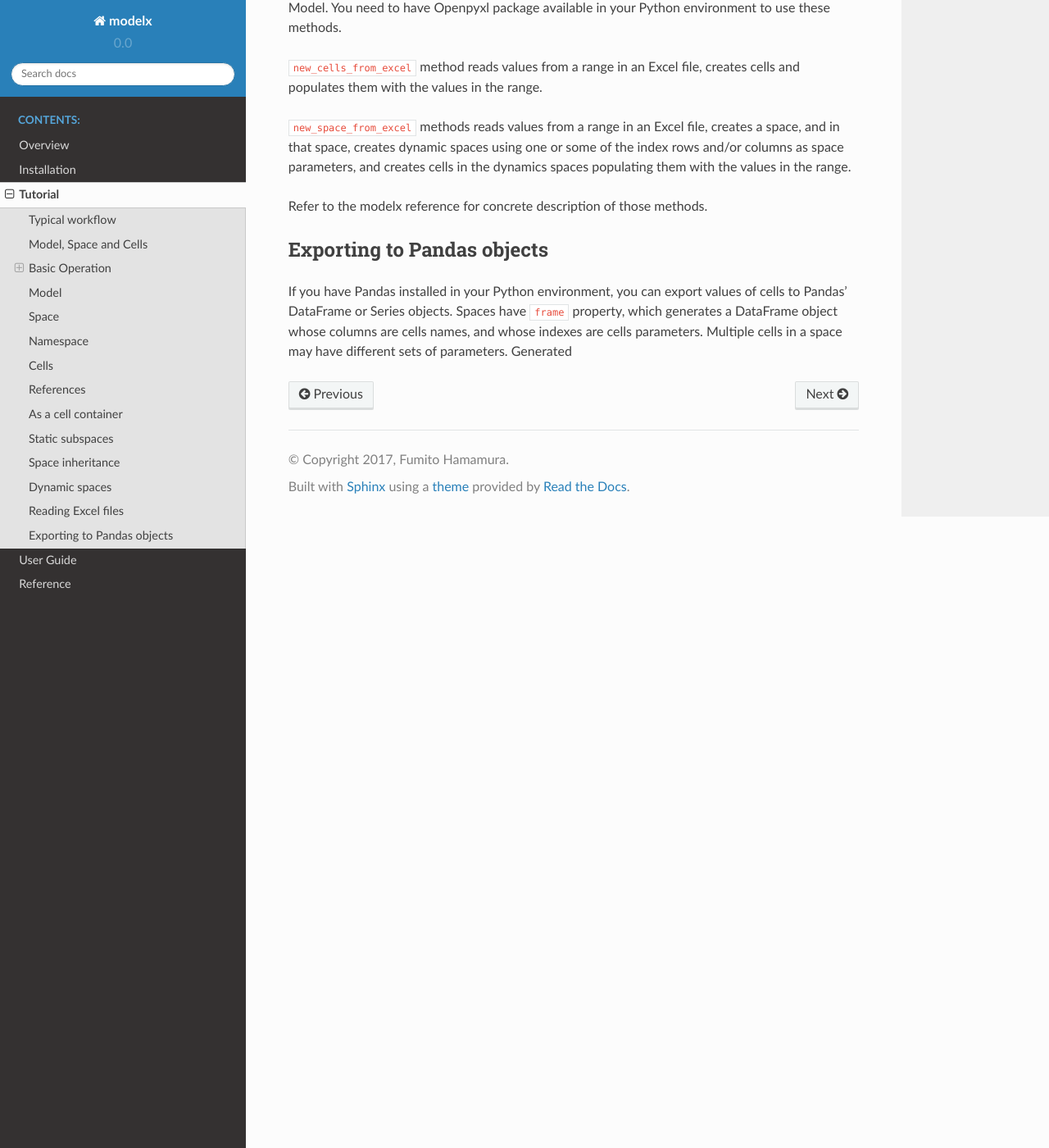
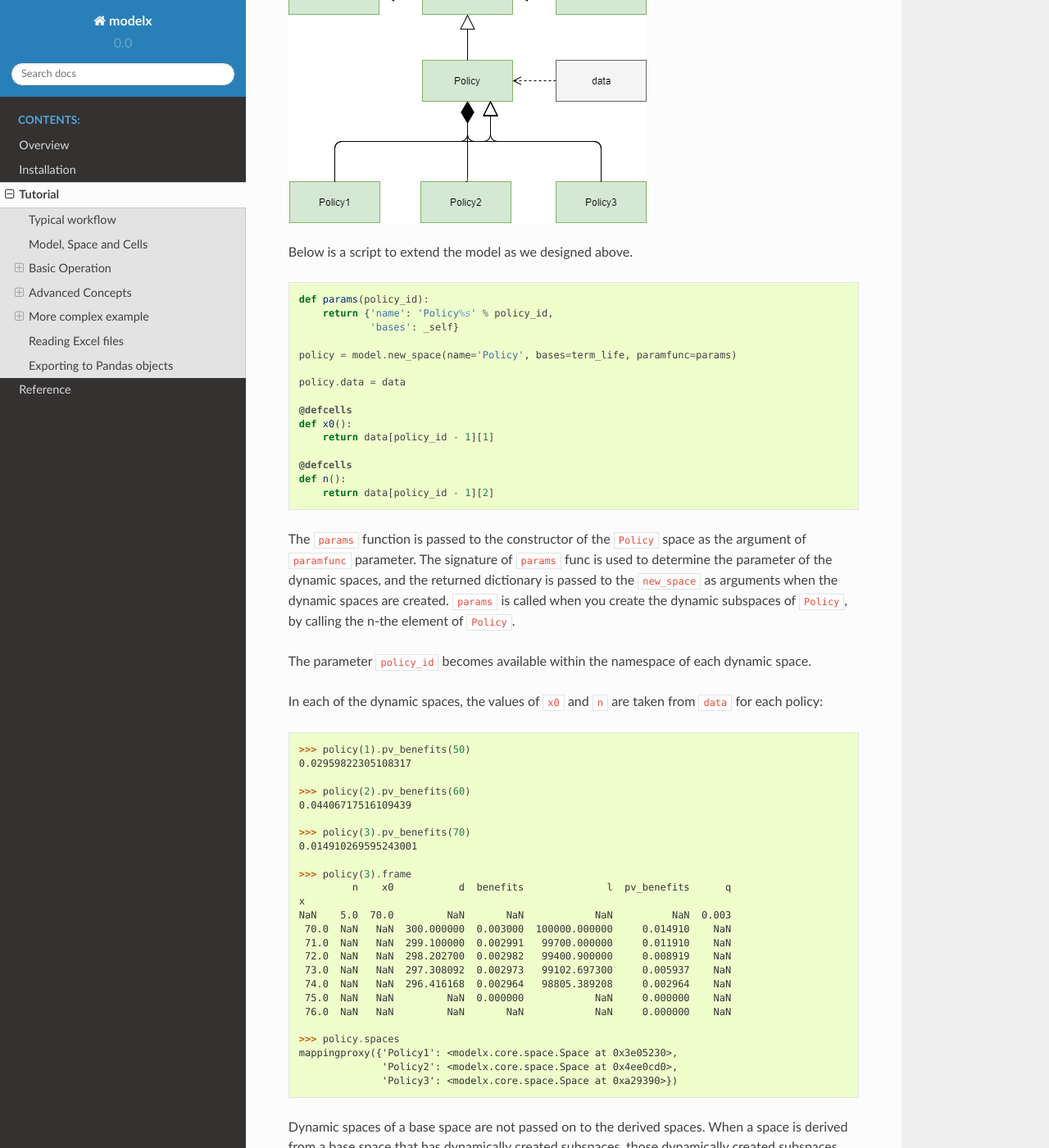
Before and after one commit to fumitoh/modelx, a Sphinx documentation site: the page built from doc/source/tutorial.rst, in a window 1280 px wide and 1400 px high, scrolled down 15213 px. Shown: the whole window at 82% size. Built offline with Sphinx 7.4.7 and the Read the Docs theme 2.0.0, drawn with Linux system fonts in a browser that asks for light colours; some of the changed text lies outside the part shown.

Commit message:
DOC: Edited tutorial.rst and removed unused rst files

```diff
--- a/doc/source/index.rst
+++ b/doc/source/index.rst
@@ -13,7 +13,6 @@
    overview
    installation
    tutorial
-   userguide
    reference/index
 
 
--- a/doc/source/introduction/index.rst
+++ /dev/null
@@ -1,4 +0,0 @@
-Introduction
-============
-
-hogehoge
--- a/doc/source/samples/sample_inheritance.py
+++ b/doc/source/samples/sample_inheritance.py
@@ -85,29 +85,25 @@
 def n():
     return data[policy_id - 1][2]
 
-def params(policy_id):
-    return {'name': 'Policy%s' % policy_id,
-            'bases': _self}
-
 # ---------------------------------------------------------------------
 # line:xx-yy
 
-def params(policy_id):
-    return {'name': 'Policy%s' % policy_id,
-            'bases': [_self,
-                      Endowment if data[policy_id - 1][0] == 2
-                      else TermLife]}
-
-policy = model.new_space(name='ThePolicy', paramfunc=params)
-
-policy.data = data
-policy.Endowment = endowment
-policy.TermLife = term_life
-
-@defcells
-def x0():
-    return data[policy_id - 1][1]
-
-@defcells
-def n():
-    return data[policy_id - 1][2]
+# def params(policy_id):
+#     return {'name': 'Policy%s' % policy_id,
+#             'bases': [_self,
+#                       Endowment if data[policy_id - 1][0] == 2
+#                       else TermLife]}
+#
+# policy = model.new_space(name='ThePolicy', paramfunc=params)
+#
+# policy.data = data
+# policy.Endowment = endowment
+# policy.TermLife = term_life
+#
+# @defcells
+# def x0():
+#     return data[policy_id - 1][1]
+#
+# @defcells
+# def n():
+#     return data[policy_id - 1][2]
--- a/doc/source/tutorial.rst
+++ b/doc/source/tutorial.rst
@@ -88,7 +88,7 @@
 We'll assume importing ``*`` in this tutorial, but be reminded that this
 is not a good practice when you write Python modules.
 
-Creating a model
+Creating a Model
 ^^^^^^^^^^^^^^^^
 
 The next statement performs two assignments in one line
@@ -108,16 +108,15 @@
 If no name is given as the argument,
 the returned model is named automatically by modelx.
 
-Creating a space
+Creating a Space
 ^^^^^^^^^^^^^^^^
 
-modelx keeps track of the 'current' model. This is somewhat
+``new_space()``, in the next line creates a new space in the 'current' model.
+In this case, the 'current' model is set to the one we just created.
+modelx keeping track of the 'current' model is somewhat
 analogous to how a spareadsheet program has 'active' book.
-In addition to creating a new model, ``new_model()`` function sets
-the current model to the new model we just created.
 
-``new_space()``, on the same line creates a new space in the current model.
-Just as with the models, the name of the space can be specified by
+Just as with the model, the name of the space can be specified by
 passing it to the method ``name`` argument, otherwise the space gets its
 name by modelx.
 
@@ -312,9 +311,12 @@
   5    0
   Name: fibo, dtype: int64
 
+Advanced Concepts
+-----------------
+
 
 Model
------
+^^^^^
 Models are to modelx what workbooks are to a spreadsheet program.
 Among Model, Space and Cells, Model is the largest concept.
 Models contain spaces.
@@ -322,12 +324,17 @@
 Cells must be contained in a space.
 You can save models to files, and later load them back into memory.
 
+Models are to modelx what workbooks are to a spreadsheet application.
+Model is a unit of work.
+Models contain spaces.
+
 **Getting spaces**
 
 **Global namespace**
 
 Space
------
+^^^^^
+
 Spaces are containers of cells and other spaces.
 If a space contain other spaces, the contained spaces are called subspaces
 of the containing space.
@@ -351,8 +358,21 @@
 To obtain a space object from a Python script,
 
 
+Spaces are to modelx what worksheets are to a spreadsheet application.
+A space contains cells, and/or other spaces.
+
+A space can resides in another space or directly in its containing model.
+
+A space contained in another space is called subspace or child space
+of the containing space.
+
+Space objects contain cells. All cells are contained in one and
+only one space.
+
+
 Namespace
----------
+^^^^^^^^^
+
 In addition to serving as containers, spaces have a very important
 role of being the namespaces for the formulas of their contained cells.
 Spaces have ``namespace`` attribute, which is a mapping of names to objects.
@@ -374,23 +394,26 @@
 The namespace is composed of other mappings. cells, spaces and refs
 
 Cells
------
+^^^^^
+
 A Cells cannot reside in multiple Spaces at the same time.
 A Cells can be moved from one Space to another.
 
 References
-----------
+^^^^^^^^^^
+
 Often times you want access from cells formulas in a space to other objects
 than cells in the same space.
 References are names bound to arbitrary objects that are accessible from
 within the same space.
 
 
-As a cell container
--------------------
 
 Static subspaces
-----------------
+^^^^^^^^^^^^^^^^
+A subspace of another space is a space contained in the other space.
+
+
 As previously mentioned, spaces can be created in another space.
 Spaces in another space are called subspaces of the containing space.
 
@@ -406,7 +429,7 @@
 
 
 Space inheritance
------------------
+^^^^^^^^^^^^^^^^^
 Space inheritance is a concept analogous to class inheritance
 in object-oriented programming languages.
 By making full use of space inheritance, you can minimize duplicated
@@ -432,25 +455,28 @@
 
 https://en.wikipedia.org/wiki/C3_linearization
 
-**Inheritance Example**
+More complex example
+--------------------
 
 Let's see how inheritance works by a simple code of
 pricing life insurance policies.
-First, you create a very simple life model as a space and name it ``Life``.
-You populate the space with cells that calculate the number of death
+First, we are goint to create a very simple life model as a space and name it
+``Life``.
+Then we'll populate the space with cells that calculate the number of death
 and remaining lives by age.
 
-Then to price a term life policy, you derive a ``TermLife`` space from
+Then to price a term life policy, we will derive a ``TermLife`` space from
 the ``Life`` space, and add some cells to calculate death benefits
 paid to the insured, and their present value.
 
-Next, you want to model an endowment policy. Since the endowment policy
+Next, we want to model an endowment policy. Since the endowment policy
 pays out a maturity benefit in addition to the death benefits covered by the
-term life policy, you derive a ``Endowment`` space from ``TermLife``,
+term life policy, we derive a ``Endowment`` space from ``TermLife``,
 and make a residual change to the ``benefits`` formula.
 
 
-**Creating the Life space**
+Creating the Life space
+^^^^^^^^^^^^^^^^^^^^^^^
 
 Below is a mathematical representation of the life model we'll
 build as a ``Life`` space.
@@ -476,13 +502,18 @@
 .. literalinclude:: samples/sample_inheritance.py
    :lines: 6-21
 
-The last line of the code above has the same effect as putting ``@defcells``
-decorator on top of each of the 3 function definitions.
+The second to last line of the code above has the same effect as putting
+``@defcells`` decorator on top of each of the 3 function definitions.
 This line creates 3 new cells
 from the 3 functions in the ``Life`` space, and rebind names ``l``, ``d``,
 ``q`` to the 3 cells in the current scope.
 
-To examine the space, you can check values of the cells in ``Life`` as below::
+You must have noticed that ``l(x)`` formula is referring
+to the name ``x0``, which is not defined yet.
+The last line is for defining ``x0`` as the issue age
+in the ``Life`` model and assigning a value to it.
+
+To examine the space, we can check values of the cells in ``Life`` as below::
 
    >>> l(60)
    97040.17769489168
@@ -503,7 +534,8 @@
     60.0   97040.177695         NaN    NaN
    NaN              NaN         NaN  0.003
 
-**Deriving the Term Life space**
+Deriving the Term Life space
+^^^^^^^^^^^^^^^^^^^^^^^^^^^^
 
 Next, we'll see how we can extend this space to represent a term life policy.
 To simplify things, here we focus on one policy with the sum
@@ -539,9 +571,10 @@
 
 The following 2 cells definitions (2 function definitions with ``defcells``
 decorators), are for adding the cells that did not exist in ``Life``
-space. You must have noticed that the formulas are referring to the names
-that are not defined yet. Those are ``x0``, ``n``, ``disc_rate``.
-We need to define those in the ``Life`` space.
+space. The formulas are referring to the names
+that are not defined yet. Those are ``n``, ``disc_rate``.
+We need to define those in the ``TermLife`` space.
+The reference ``x0`` is inherited from the ``Life`` space.
 
 .. literalinclude:: samples/sample_inheritance.py
    :lines: 46-47
@@ -581,7 +614,8 @@
 so cells are copied from the base spaces to derived space
 upon creating the derived space.
 
-**Deriving the Endowment space**
+Deriving the Endowment space
+^^^^^^^^^^^^^^^^^^^^^^^^^^^^
 
 We're going to create another space to test overriding inherited cells.
 We will derive ``Endowment`` space from ``LifeTerm`` space. The diagram
@@ -641,7 +675,8 @@
 
 
 Dynamic spaces
---------------
+^^^^^^^^^^^^^^
+
 In many situations, you want to apply a set of calculations in a space,
 or a tree of spaces, to different data sets.
 You can achieve that by applying the space inheritance on dynamic spaces.
@@ -651,7 +686,7 @@
 spaces.
 
 To define dynamic spaces in a parent space,
-You create the space with a parameter function whose signature is
+you create the space with a parameter function whose signature is
 used to define space parameters. The parameter function should return,
 if any, a mapping of parameter names to their arguments,
 to be pass on to the ``new_space`` method, when the dynamic spaces
@@ -660,7 +695,9 @@
 To see how this works, let's continue with the previous example.
 In the last example, we manually set the issue age ``x0`` of the policy
 to 50, and the policy term ``n`` to 10.
-Assume we have 3 polices with the following attributes:
+We'll extend this example and create policies as dynamic spaces with
+with different policy attributes.
+Assume we have 3 term life polices with the following attributes:
 
 =========  =========  ===========
 Policy ID  Issue Age  Policy Term
@@ -672,11 +709,64 @@
 
 We'll create this sample data as a nested list::
 
-   >>> data = [[1, 50, 10], [2, 60, 15], [3, 70, 5]]
+   data = [[1, 50, 10], [2, 60, 15], [3, 70, 5]]
 
+The diagram shows the design of the model we are going to create.
+``Policy`` model is the parent space of the 3 dynamic spaces, ``Policy1``,
+``Policy2``, ``Policy3``, each of which represents
+each of the 3 policies above.
+While ``Policy`` is the parent space of the 3 dynamic space,
+it is also the base space of them.
+``Policy`` space inherits its members from ``Term`` model, and in turn
+``Policy`` is inherited by the 3 dynamic spaces.
+
+.. figure:: images/Inheritance2.png
+
+Below is a script to extend the model as we designed above.
 
 .. literalinclude:: samples/sample_inheritance.py
    :lines: 72-86
+
+The ``params`` function is passed to the constructor of the ``Policy`` space
+as the argument of ``paramfunc`` parameter. The signature of ``params`` func
+is used to determine the parameter of the dynamic spaces,
+and the returned dictionary is passed to the ``new_space`` as arguments when
+the dynamic spaces are created.
+``params`` is called when you create the dynamic subspaces of
+``Policy``, by calling the n-the element of ``Policy``.
+
+The parameter ``policy_id`` becomes available within the namespace of each
+dynamic space.
+
+In each of the dynamic spaces, the values of ``x0`` and ``n`` are
+taken from ``data`` for each policy::
+
+   >>> policy(1).pv_benefits(50)
+   0.02959822305108317
+
+   >>> policy(2).pv_benefits(60)
+   0.04406717516109439
+
+   >>> policy(3).pv_benefits(70)
+   0.014910269595243001
+
+   >>> policy(3).frame
+            n    x0           d  benefits              l  pv_benefits      q
+   x
+   NaN    5.0  70.0         NaN       NaN            NaN          NaN  0.003
+    70.0  NaN   NaN  300.000000  0.003000  100000.000000     0.014910    NaN
+    71.0  NaN   NaN  299.100000  0.002991   99700.000000     0.011910    NaN
+    72.0  NaN   NaN  298.202700  0.002982   99400.900000     0.008919    NaN
+    73.0  NaN   NaN  297.308092  0.002973   99102.697300     0.005937    NaN
+    74.0  NaN   NaN  296.416168  0.002964   98805.389208     0.002964    NaN
+    75.0  NaN   NaN         NaN  0.000000            NaN     0.000000    NaN
+    76.0  NaN   NaN         NaN       NaN            NaN     0.000000    NaN
+
+   >>> policy.spaces
+   mappingproxy({'Policy1': <modelx.core.space.Space at 0x3e05230>,
+                 'Policy2': <modelx.core.space.Space at 0x4ee0cd0>,
+                 'Policy3': <modelx.core.space.Space at 0xa29390>})
+
 
 Dynamic spaces of a base space are not passed on to the derived spaces.
 When a space is derived from a base space that has dynamically created
--- a/doc/source/userguide.rst
+++ /dev/null
@@ -1,3 +0,0 @@
-
-User Guide
-==========
```
Also changed, not shown: doc/source/images/Inheritance1.xml (+1 -1 lines), doc/source/introduction/concepts.rst (deleted, +0 -47 lines), doc/source/images/Inheritance2.png (added).
